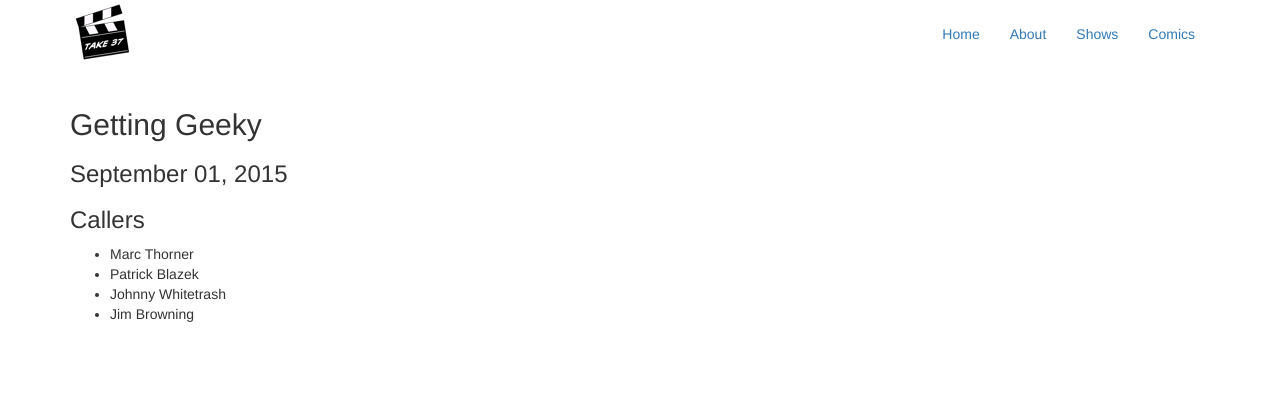
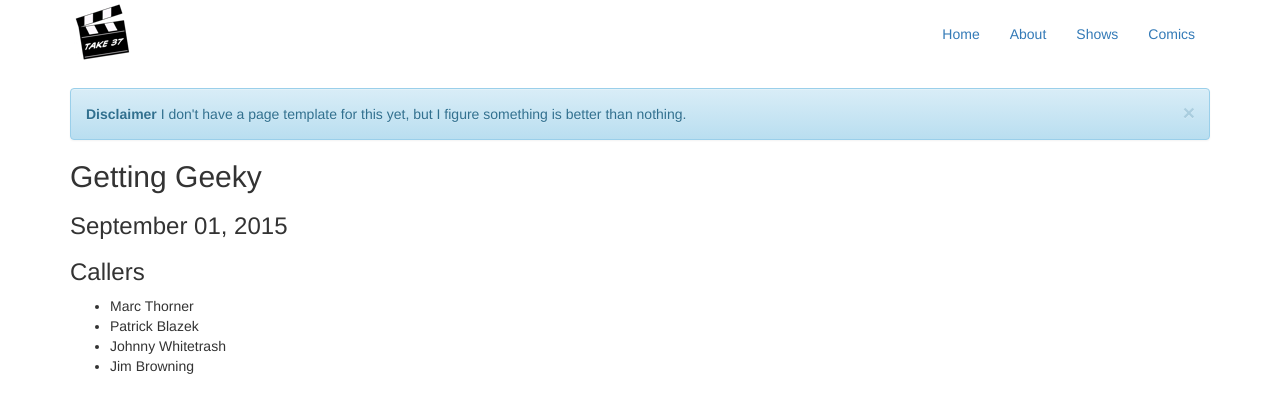
Before and after one commit to MirandaJanell/Take37, a Jekyll site: the page built from _posts/getting-geeky/2015-09-01-20150901.md, in a window 1280 px wide. Shown: the top 413 px of the page. Built offline with Jekyll 4.4.1, drawn with Linux system fonts in a browser that asks for light colours.

Commit message:
Added configurable navbar. Updated post headings.

```diff
--- /dev/null
+++ b/_includes/nav.html
@@ -0,0 +1,20 @@
+<div class="container">
+	<div class="navbar-header">
+		<button type="button" class="navbar-toggle collapsed" data-toggle="collapse" data-target="#navbar" aria-expanded="false" aria-controls="navbar">
+			<span class="sr-only">Toggle navigation</span>
+			<span class="icon-bar"></span>
+			<span class="icon-bar"></span>
+			<span class="icon-bar"></span>
+		</button>
+		<a class="navbar-brand" href="#"><img src="{{ site.baseurl }}/assets/img/clapper/Take37Clapper-64x64.png" alt="Take37 Clapper"></a>
+	</div>
+
+	<div id="navbar" class="collapse navbar-collapse">
+		<ul class="nav navbar-nav navbar-right">
+			<li class="active"><a href="#">Home</a></li>
+			<li><a href="#about">About</a></li>
+			<li><a href="#shows">Shows</a></li>
+			<li><a href="#comics">Comics</a></li>
+		</ul>
+	</div><!--/.nav-collapse -->
+</div>
--- a/_layouts/default.html
+++ b/_layouts/default.html
@@ -72,26 +72,11 @@
 
 	<body id="top">
 		<nav class="navbar">
-			<div class="container">
-				<div class="navbar-header">
-					<button type="button" class="navbar-toggle collapsed" data-toggle="collapse" data-target="#navbar" aria-expanded="false" aria-controls="navbar">
-						<span class="sr-only">Toggle navigation</span>
-						<span class="icon-bar"></span>
-						<span class="icon-bar"></span>
-						<span class="icon-bar"></span>
-					</button>
-					<a class="navbar-brand" href="#"><img src="{{ site.baseurl }}/assets/img/clapper/Take37Clapper-64x64.png" alt="Take37 Clapper"></a>
-				</div>
-
-				<div id="navbar" class="collapse navbar-collapse">
-					<ul class="nav navbar-nav navbar-right">
-						<li class="active"><a href="#">Home</a></li>
-						<li><a href="#about">About</a></li>
-						<li><a href="#shows">Shows</a></li>
-						<li><a href="#comics">Comics</a></li>
-					</ul>
-				</div><!--/.nav-collapse -->
-			</div>
+		{% if page.navinclude %}
+			{% include {{ page.navinclude }} %}
+		{% else %}
+			{% include nav.html %}
+		{% endif %}
 		</nav>
 
 		<div class="container site-content">
--- a/_layouts/getting-geeky.md
+++ b/_layouts/getting-geeky.md
@@ -1,7 +1,13 @@
 ---
-layout: default
+layout:     default
+navinclude: ggnav.html
 ---
 {% capture pagetitle %}{{ page.date | date: "%B %d, %Y" }}{% endcapture %}
+<div class="alert alert-info alert-dismissible" role="alert">
+  <button type="button" class="close" data-dismiss="alert" aria-label="Close"><span aria-hidden="true">&times;</span></button>
+  <strong>Disclaimer</strong> I don't have a page template for this yet, but I figure something is better than nothing.
+</div>
+
 <div class="post-container">
 	<h2>Getting Geeky</h2>
 	{% if pagetitle %}<h3 class="post-title">{{ pagetitle }}</h3>{% endif %}
```
Also changed, not shown: _includes/ggnav.html (added, +13 -0 lines), _layouts/post.md (+2 -2 lines).
